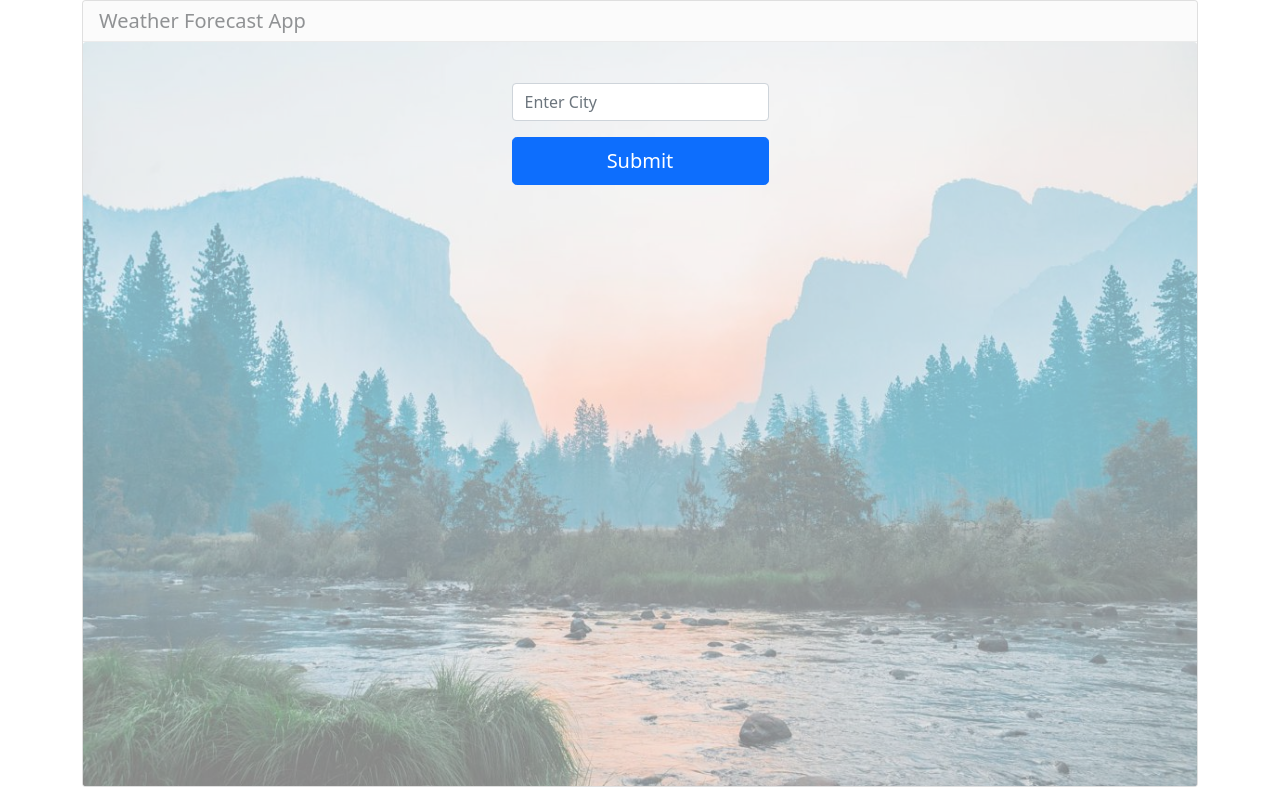
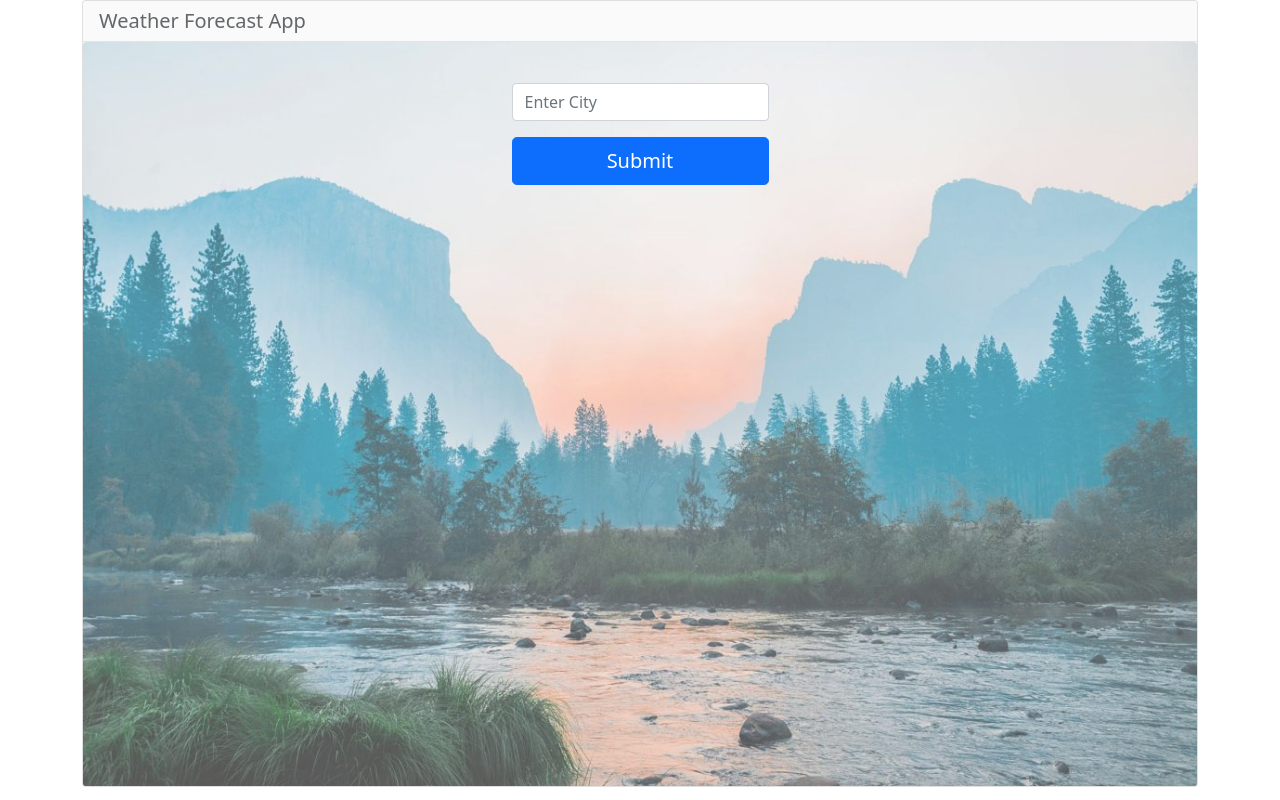
Before and after one commit to lhes23/react-weather-app, a React (Create React App) app: page / in a window 1280 px wide. Built offline with nearby package versions, Linux system fonts and the light colour scheme; the HTML template or start-up script is replaced by a standard one.

Commit message:
added ResultBox component

```diff
--- a/src/App.js
+++ b/src/App.js
@@ -3,7 +3,7 @@ import Cards from "./components/Cards";
 import { Container, Row, Col } from "react-bootstrap";
 import { useState, useEffect } from "react";
 import axios from "axios";
-import DateBuilder from "./components/DateBuilder";
+import ResultBox from "./components/ResultBox";
 
 const api = {
   id: "524901",
@@ -38,24 +38,7 @@ function App() {
               setCity={setCity}
               onSubmitFormHandler={onSubmitFormHandler}
             />
-            {cityDetails && (
-              <>
-                <div className="location-box">
-                  <div className="location">
-                    {cityDetails.name}, {cityDetails.sys.country}
-                  </div>
-                  <div className="date">
-                    {<DateBuilder newDate={new Date()} />}
-                  </div>
-                </div>
-                <div className="weather-box">
-                  <div className="temp">{cityDetails.main.temp} °C</div>
-                  <div className="weather">
-                    {cityDetails.weather[0].description}
-                  </div>
-                </div>
-              </>
-            )}
+            {cityDetails && <ResultBox cityDetails={cityDetails} />}
           </Cards>
         </Col>
       </Row>
--- a/src/components/Cards.js
+++ b/src/components/Cards.js
@@ -1,11 +1,10 @@
 import React from "react";
 import { Card } from "react-bootstrap";
+import styles from "./Cards.module.css";
 
 const Cards = (props) => {
-  let temp = props.temp;
-
   let background = "cold";
-  if (temp >= 25) {
+  if (props.temp >= 25) {
     background = "warm";
   }
 
@@ -13,7 +12,7 @@ const Cards = (props) => {
     <Card>
       <Card.Header as="h5">{props.title}</Card.Header>
       <Card.Img src={require(`../assets/${background}.jpg`)} alt="Card image" />
-      <Card.ImgOverlay style={{ backgroundColor: "rgba(255,255,255,0.5)" }}>
+      <Card.ImgOverlay className={styles.imageOverlay}>
         <Card.Body>{props.children}</Card.Body>
       </Card.ImgOverlay>
     </Card>
--- /dev/null
+++ b/src/components/Cards.module.css
@@ -0,0 +1,3 @@
+.imageOverlay {
+  background: rgba(255, 255, 255, 0.3);
+}
--- /dev/null
+++ b/src/components/ResultBox.js
@@ -0,0 +1,21 @@
+import DateBuilder from "./DateBuilder";
+
+const ResultBox = ({ cityDetails }) => {
+  return (
+    <>
+      <div className="location-box">
+        <div className="location">
+          {cityDetails.name}, {cityDetails.sys.country}
+        </div>
+        <div className="date">{<DateBuilder newDate={new Date()} />}</div>
+      </div>
+      <div className="weather-box">
+        <div className="temp">{cityDetails.main.temp} °C</div>
+        <div className="weather">{cityDetails.weather[0].description}</div>
+      </div>
+      ;
+    </>
+  );
+};
+
+export default ResultBox;
```
